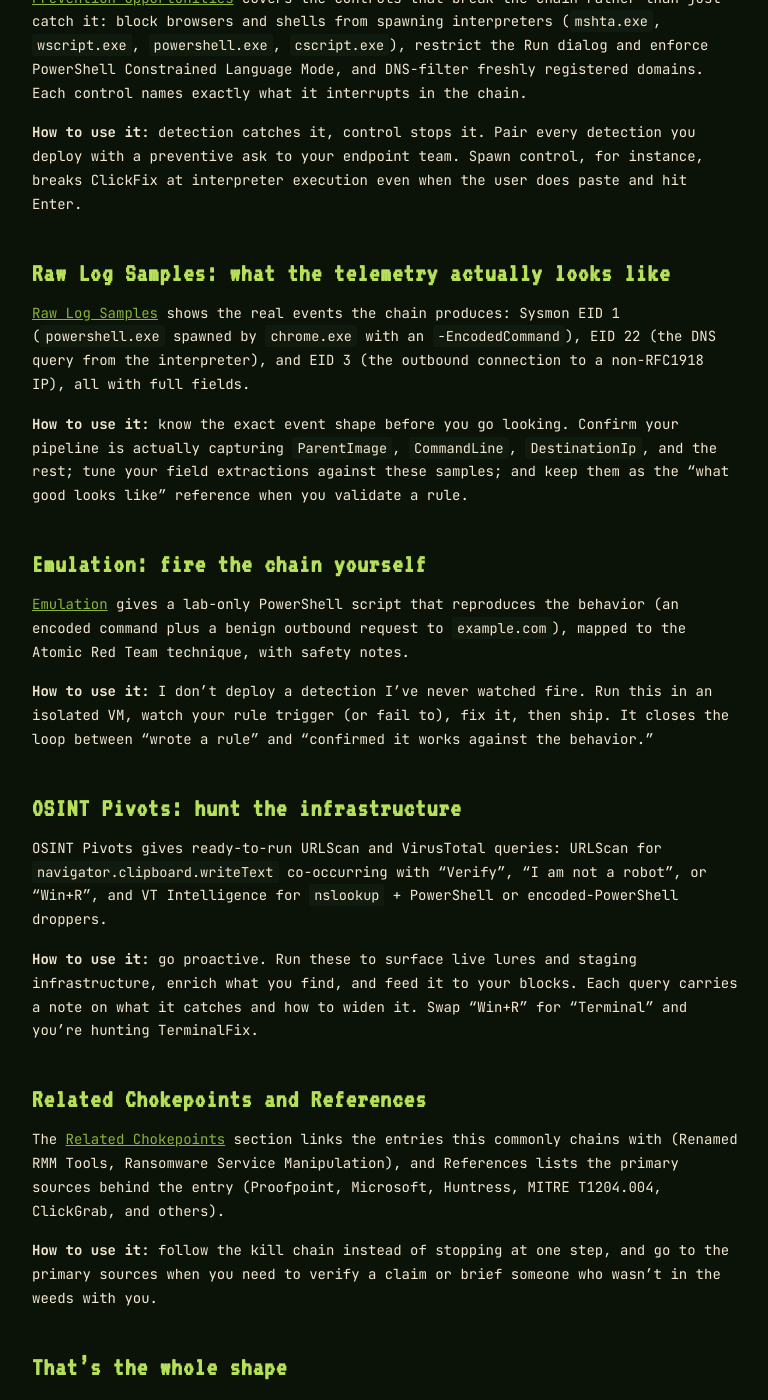
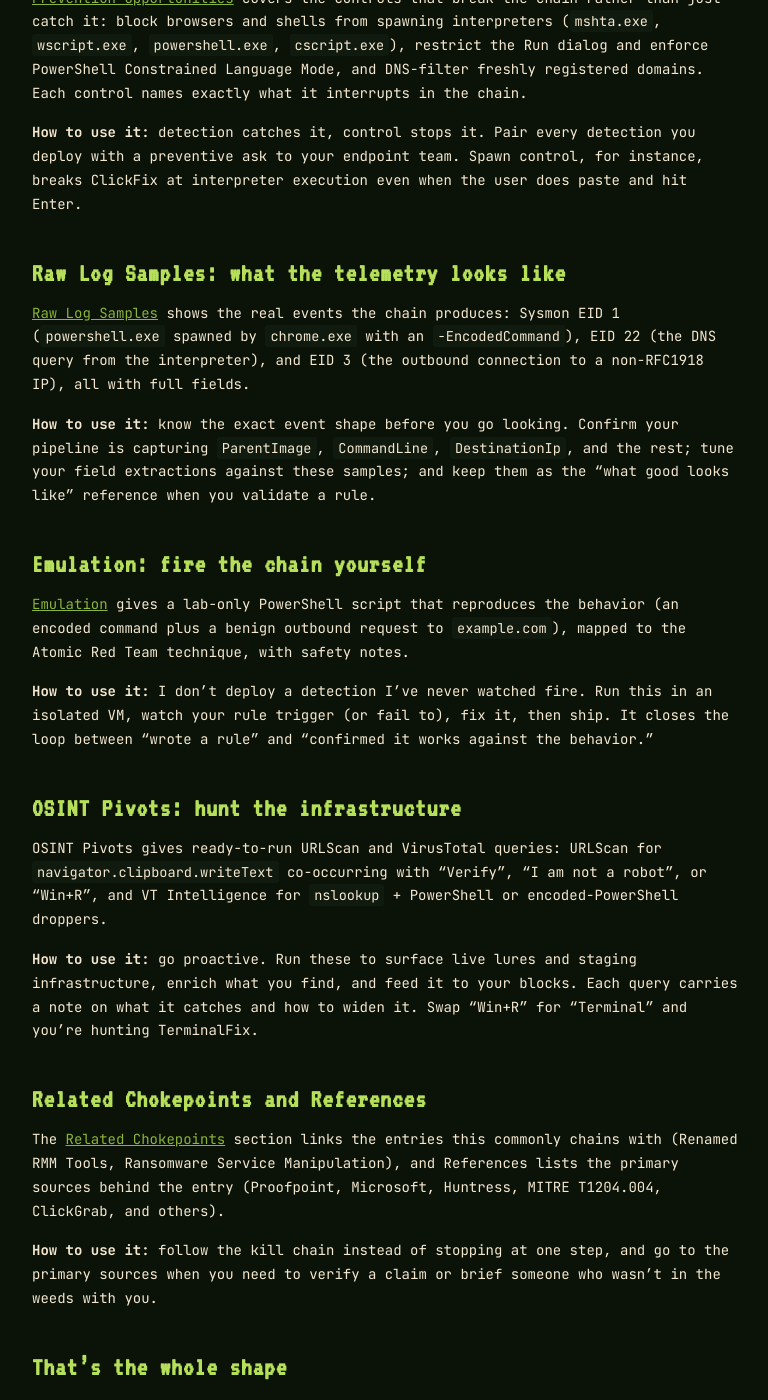
Before and after one commit to iimp0ster/playingwithpackets, a Jekyll site: the page built from _posts/2026-06-08-inside-a-chokepoint-entry.md, in a window 1280 px wide and 1400 px high, scrolled down 4567 px. Shown: the whole window, without its empty margins (252-1020 px from the left). Built offline with Jekyll 4.4.1, drawn with Linux system fonts in a browser that asks for light colours; some of the changed text lies outside the part shown.

Commit message:
Update 2026-06-08-inside-a-chokepoint-entry.md

```diff
--- a/_posts/2026-06-08-inside-a-chokepoint-entry.md
+++ b/_posts/2026-06-08-inside-a-chokepoint-entry.md
@@ -107,14 +107,14 @@
 preventive ask to your endpoint team. Spawn control, for instance, breaks ClickFix at interpreter
 execution even when the user does paste and hit Enter.
 
-## Raw Log Samples: what the telemetry actually looks like
+## Raw Log Samples: what the telemetry looks like
 
 [Raw Log Samples](https://iimp0ster.github.io/detection-chokepoints/chokepoints/clickfix-techniques/#raw-logs)
 shows the real events the chain produces: Sysmon EID 1 (`powershell.exe` spawned by `chrome.exe` with an
 `-EncodedCommand`), EID 22 (the DNS query from the interpreter), and EID 3 (the outbound connection to a
 non-RFC1918 IP), all with full fields.
 
-**How to use it:** know the exact event shape before you go looking. Confirm your pipeline is actually
+**How to use it:** know the exact event shape before you go looking. Confirm your pipeline is
 capturing `ParentImage`, `CommandLine`, `DestinationIp`, and the rest; tune your field extractions
 against these samples; and keep them as the "what good looks like" reference when you validate a rule.
 
```
Also changed, not shown: other parts of _posts/2026-06-08-inside-a-chokepoint-entry.md (+1 -1 lines).
